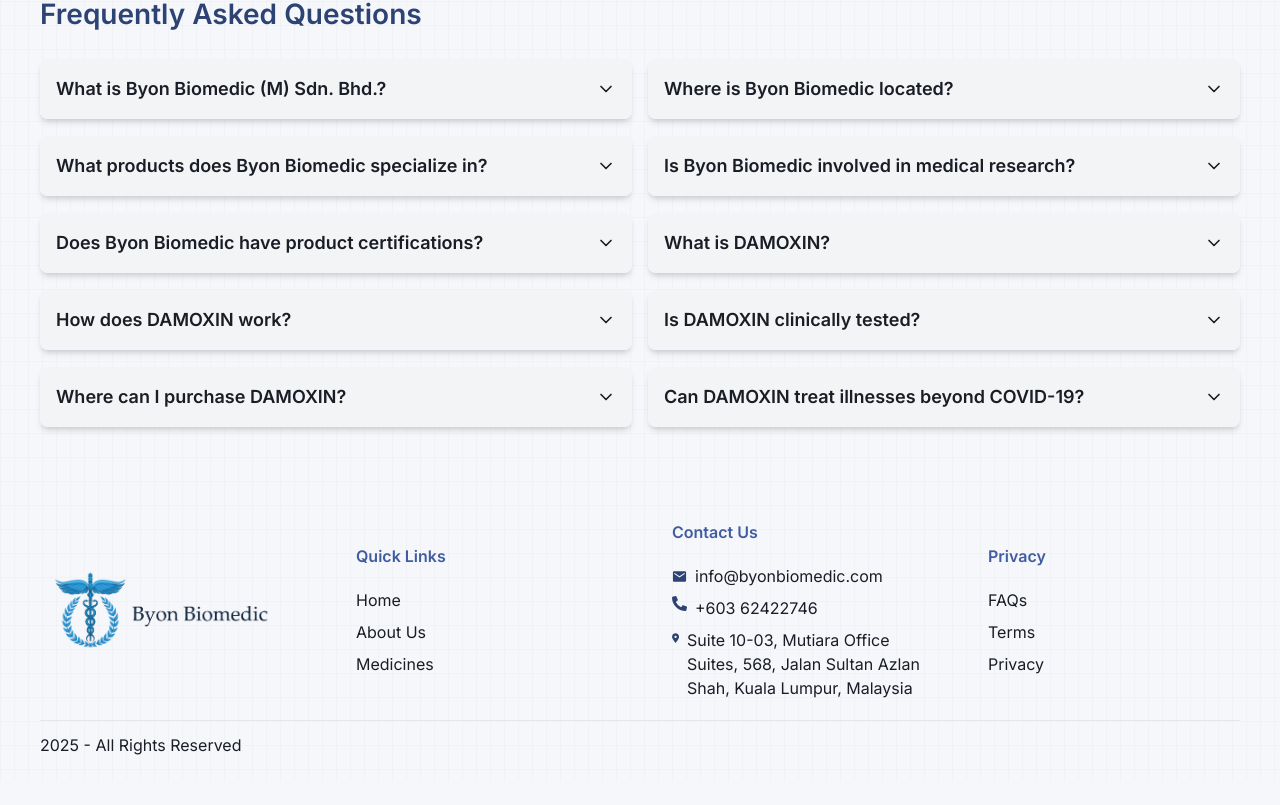
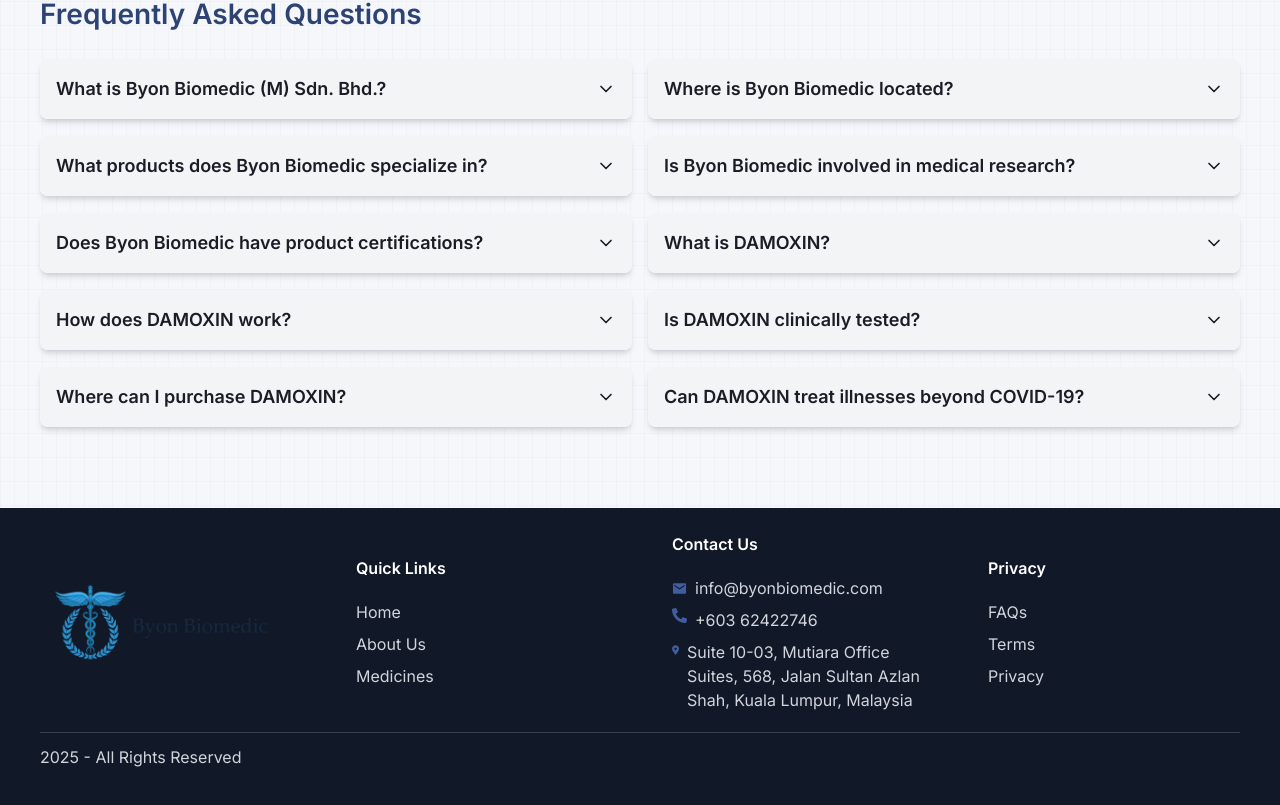
Before and after one commit to sai-ram-kaushik/byon-biomedic-website, a React (Vite) app: page / in a window 1280 px wide. Shown: the part 767-1572 px from the top of the page. Before the commit the page ends 1548 px from the top, so only its background shows below. Built offline with nearby package versions, Linux system fonts and the light colour scheme.

Commit message:
footer grey

```diff
--- a/src/components/Footer.jsx
+++ b/src/components/Footer.jsx
@@ -3,61 +3,52 @@
 import { FaPhoneAlt } from "react-icons/fa";
 import { FaLocationDot } from "react-icons/fa6";
 import { Link } from "react-router-dom";
+
 const Footer = () => {
    return (
-      <div className="w-full mt-10 p-3 px-5 lg:px-10">
+      <div className="w-full mt-10 p-6 px-5 lg:px-10 bg-gray-900 text-gray-300">
          <div className="container mx-auto">
             <div className="grid grid-cols-1 lg:grid-cols-4 items-center gap-5 lg:gap-16">
                <div className="flex flex-col items-start gap-3">
                   <Link to="/">
-                     <img src= "/ByonfullLogo.png"
-                     className="w-40 md:w-52 lg:w-60 h-auto"/>
-                     {/* <h2 className="text-3xl lg:text-4xl font-bold text-secondary">
-                        Byon Biomedic
-                     </h2> */}
+                     <img src="/ByonfullLogo.png" className="w-40 md:w-52 lg:w-60 h-auto" />
                   </Link>
                </div>
 
                <div className="flex flex-col items-start gap-5">
-                  <p className="font-bold text-primary">Quick Links</p>
+                  <p className="font-bold text-white">Quick Links</p>
                   <div className="flex flex-col items-start gap-2">
                      <Link to="/">
-                        <p className="hover:text-primary cursor-pointer">
-                           Home
-                        </p>
+                        <p className="hover:text-primary cursor-pointer">Home</p>
                      </Link>
                      <Link to="/about">
-                        <p className="hover:text-primary cursor-pointer">
-                           About Us
-                        </p>
+                        <p className="hover:text-primary cursor-pointer">About Us</p>
                      </Link>
                      <Link to="/medicines">
-                        <p className="hover:text-primary cursor-pointer">
-                           Medicines
-                        </p>
+                        <p className="hover:text-primary cursor-pointer">Medicines</p>
                      </Link>
                   </div>
                </div>
 
                <div className="flex flex-col items-start gap-5">
-                  <p className="font-bold text-primary">Contact Us</p>
+                  <p className="font-bold text-white">Contact Us</p>
                   <div className="flex flex-col items-start gap-2">
                      <div className="flex items-center gap-2">
-                        <IoMdMail size={15} className="text-secondary" />
+                        <IoMdMail size={15} className="text-primary" />
                         <a href="mailto:byonbiomedic@gmail.com">
                            <p>info@byonbiomedic.com</p>
                         </a>
                      </div>
 
                      <div className="flex items-start gap-2">
-                        <FaPhoneAlt size={15} className="text-secondary" />
+                        <FaPhoneAlt size={15} className="text-primary" />
                         <div className="flex flex-col items-start">
                            <p>+603 62422746</p>
                         </div>
                      </div>
 
                      <div className="flex items-start gap-2">
-                        <FaLocationDot size={20} className="text-secondary" />
+                        <FaLocationDot size={20} className="text-primary" />
                         <p>
                            Suite 10-03, Mutiara Office Suites, 568, Jalan Sultan
                            Azlan Shah, Kuala Lumpur, Malaysia
@@ -67,7 +58,7 @@
                </div>
 
                <div className="flex flex-col items-start gap-5">
-                  <p className="font-bold text-primary">Privacy</p>
+                  <p className="font-bold text-white">Privacy</p>
                   <div className="flex flex-col items-start gap-2">
                      <p>FAQs</p>
                      <Link to={`/terms-and-conditions`}><p>Terms</p></Link>
@@ -76,7 +67,7 @@
                </div>
             </div>
 
-            <hr className="mt-5" />
+            <hr className="mt-5 border-gray-700" />
 
             <div className="flex flex-col lg:flex-row gap-3 items-center justify-between py-3">
                <p>2025 - All Rights Reserved</p>
```
